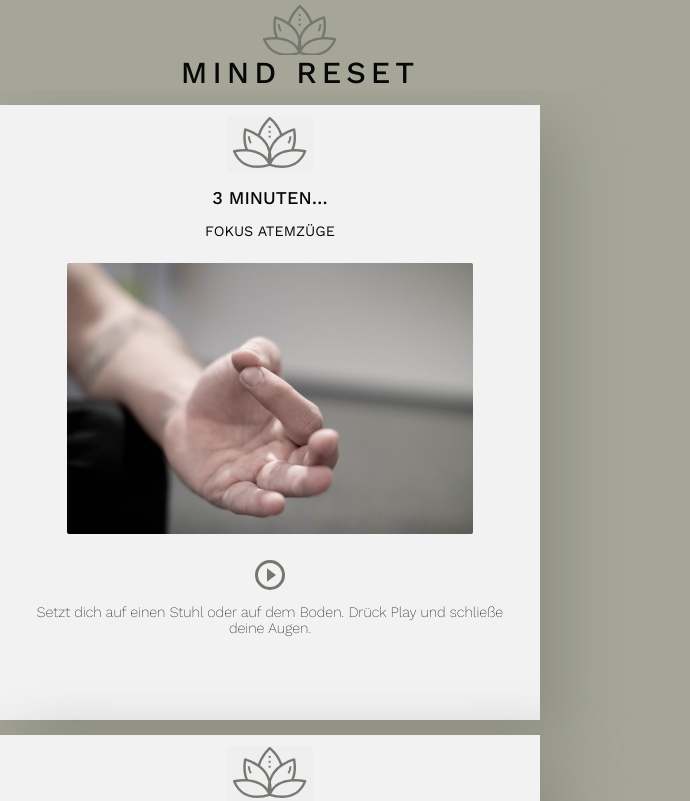
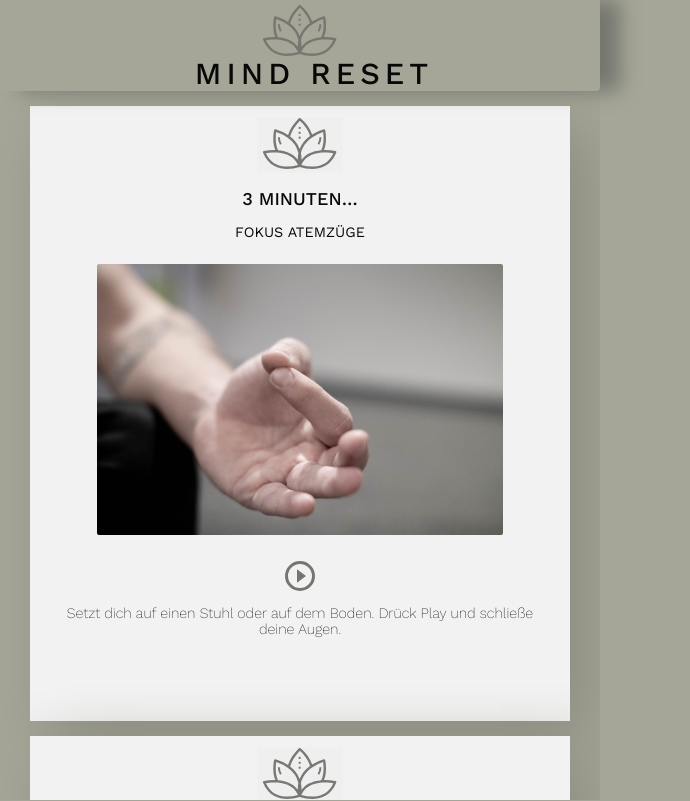
Before and after one commit to dajanaheinze/capstone-project, a React (Create React App) app: page / in a window 1280 px wide. Shown: the top 801 px of the page, without its empty margins (0-690 px from the left). Built offline with nearby package versions, Linux system fonts and the light colour scheme; no server answers.

Commit message:
Add Styling update

```diff
--- a/src/App.js
+++ b/src/App.js
@@ -13,10 +13,9 @@ export default function App() {
 
 const AppLayout = styled.div`
   display: grid;
-  grid-template-rows: 90px auto;
+  grid-template-rows: px auto;
   position: relative;
   height: 100vh;
   margin: 0;
   max-width: 600px;
-  place-items: center;
 `
--- a/src/GlobalStyles.js
+++ b/src/GlobalStyles.js
@@ -9,9 +9,11 @@ export default createGlobalStyle`
     --primary-background: #A5A697;
     --secondary-background: #F2F2F2;
     --primary-text: #080808;
+    --secondary-text:#323331;
     --primary-border: #F2F2F2;
     --primary-shadow: #8c8d80;
     --secondary-shadow: #bebfae;
+    --third-shadow: #757670;
 
     --primary-black: #0D0D0D;
     --primary-anthrazit: #262626;
--- a/src/components/AppHeader.js
+++ b/src/components/AppHeader.js
@@ -14,6 +14,9 @@ export default function AppHeader({ headline }) {
 const Header = styled.header`
   display: grid;
   background-color: var(--primary-background);
+  border-bottom-left-radius: 4px;
+  border-bottom-right-radius: 4px;
+  box-shadow: 20px 0 20px var(--third-shadow);
   place-items: center;
   position: relative;
   width: 100%;
@@ -28,7 +31,7 @@ const Title = styled.h1`
   font-size: 1.7em;
   font-weight: 500;
   letter-spacing: 5px;
-  margin: 0;
+  margin: 0 0 0 28px;
   text-align: center;
   text-transform: uppercase;
 `
--- a/src/components/TutorialList.js
+++ b/src/components/TutorialList.js
@@ -4,7 +4,7 @@ import TutorialPage from './TutorialPage'
 
 export default function TutorialList() {
   return (
-    <div>
+    <TutorialListStyled>
       {data.map(
         ({
           headline,
@@ -31,9 +31,11 @@ export default function TutorialList() {
           )
         }
       )}
-    </div>
+    </TutorialListStyled>
   )
 }
 const TutorialListStyled = styled.div`
   display: grid;
+  place-items: center;
+  overflow: auto;
 `
```
